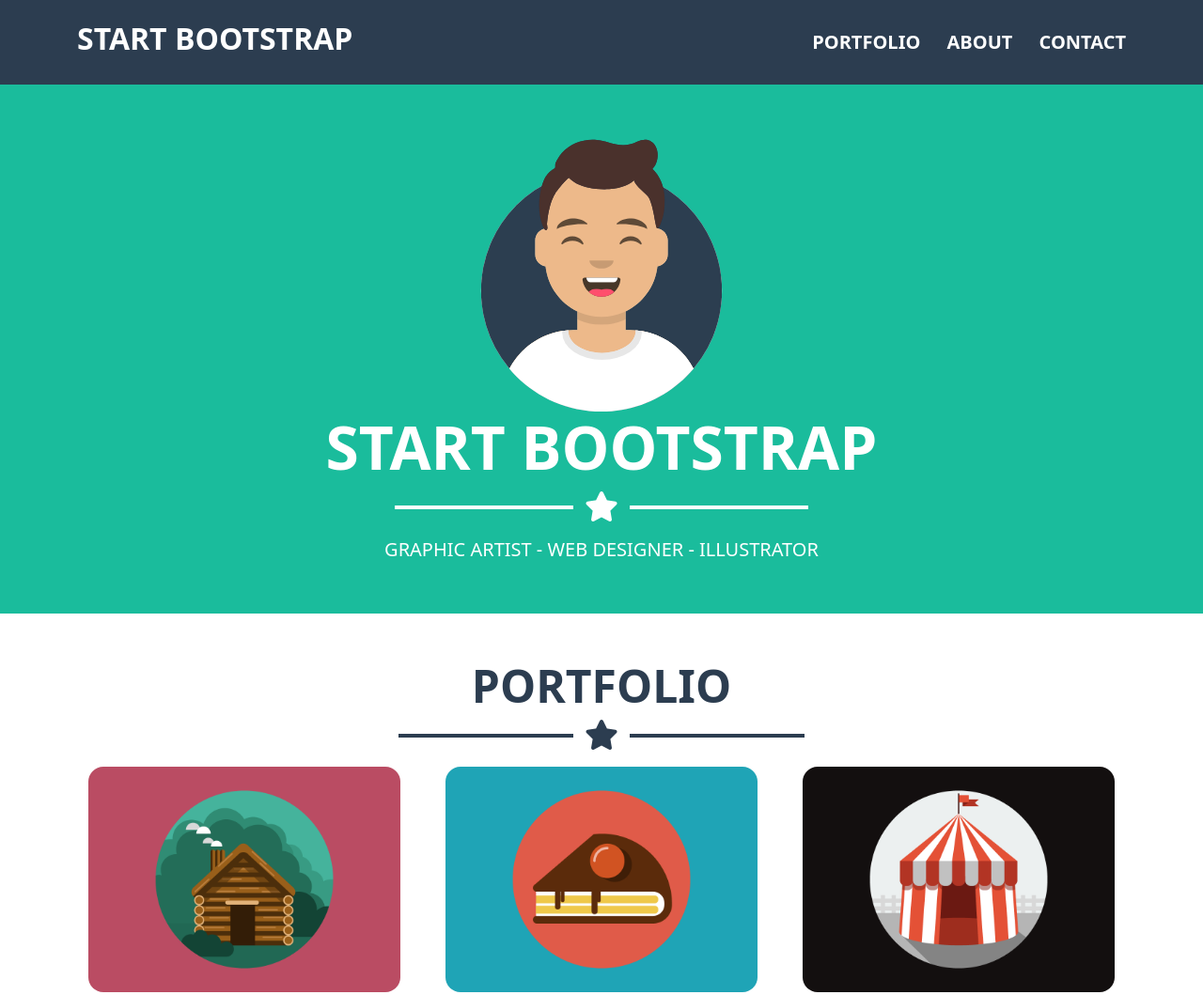
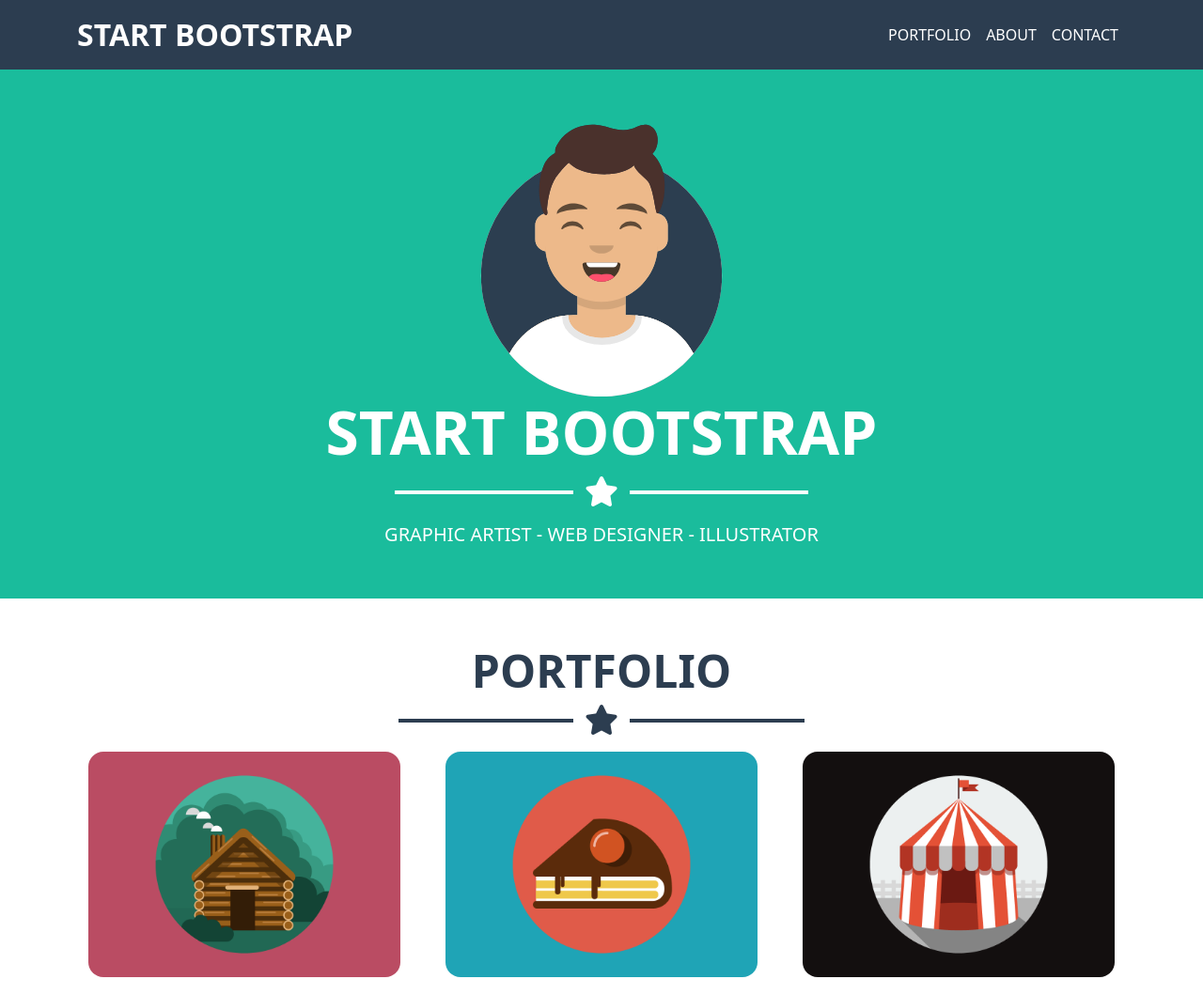
Before and after one commit to nicola1397/html-css-bootstrap-freelancer, a plain HTML site: page index.html in a window 1280 px wide. Shown: the top 1059 px of the page at 94% size. Drawn offline with nearby package versions, Linux system fonts and the light colour scheme.

Commit message:
feat: added bootstrap navbar

```diff
--- a/index.html
+++ b/index.html
@@ -24,41 +24,48 @@
 
   <!-- BODY -->
   <body>
-    <!-- HEADER -->
+    <!-- NEW HEADER -->
     <header>
-      <nav>
+      <nav class="navbar navbar-expand-md" data-bs-theme="dark">
         <div class="container-md">
-          <div class="row align-items-center justify-content-between">
-            <!-- LOGO -->
-            <div class="col-5 flex-grow-1">
-              <h2 class="text-uppercase text-white fs-2 fw-bold">
-                start bootstrap
-              </h2>
-            </div>
-            <!-- BURGER MENU SMARTPHONE -->
-            <div class="col-2 d-md-none small-menu text-end">
-              <button class="btn btn-outline-light">
-                <i class="fa-solid fa-bars"></i>
+          <a
+            class="navbar-brand text-uppercase text-white fs-2 fw-bold"
+            href="#"
+            >start bootstrap</a
+          >
+          <button
+            class="navbar-toggler"
+            type="button"
+            data-bs-toggle="collapse"
+            data-bs-target="#navbarNav"
+            aria-controls="navbarNav"
+            aria-expanded="false"
+            aria-label="Toggle navigation"
+          >
+            <span class="navbar-toggler-icon"></span>
           </button>
-            </div>
-            <!-- NAV DESKTOP -->
-            <div class="big-nav d-none d-md-block col-6 text-end flex-grow-1">
+          <div
+            class="collapse navbar-collapse justify-content-end"
+            id="navbarNav"
+          >
+            <ul class="navbar-nav">
+              <li class="nav-item">
                 <a
+                  class="nav-link text-uppercase text-white"
+                  aria-current="page"
                   href="#"
-                class="text-white text-uppercase fs-5 fw-semibold ms-4"
                   >portfolio</a
                 >
-              <a
-                href="#"
-                class="text-white text-uppercase fs-5 fw-semibold ms-4"
-                >about</a
-              >
-              <a
-                href="#"
-                class="text-white text-uppercase fs-5 fw-semibold ms-4"
+              </li>
+              <li class="nav-item">
+                <a class="nav-link text-uppercase text-white" href="#">about</a>
+              </li>
+              <li class="nav-item">
+                <a class="nav-link text-uppercase text-white" href="#"
                   >contact</a
                 >
-            </div>
+              </li>
+            </ul>
           </div>
         </div>
       </nav>
--- a/style.css
+++ b/style.css
@@ -61,18 +61,6 @@ header {
   background-color: var(--darkbg);
 }
 
-header nav {
-  height: 90px;
-  line-height: 90px;
-}
-
-.burger-menu {
-  background: none;
-  height: 30px;
-  width: 30px;
-  color: rgba(255, 255, 255, 0.4);
-}
-
 /* JUMBO */
 
 #jumbo img {
```
Lines whose indentation alone changed are shown as unchanged.
